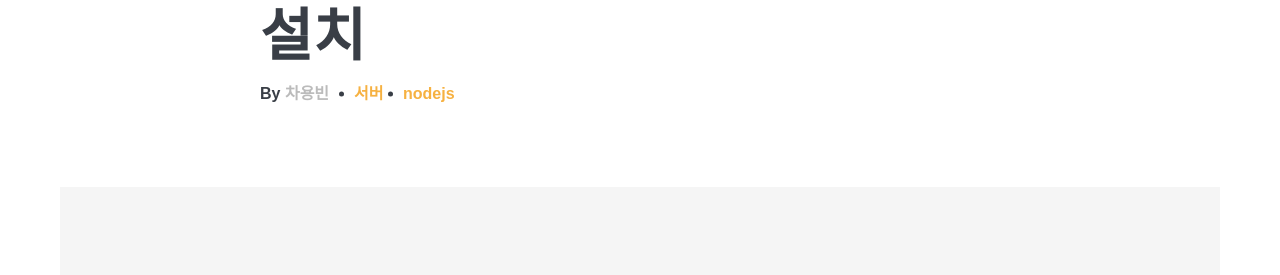
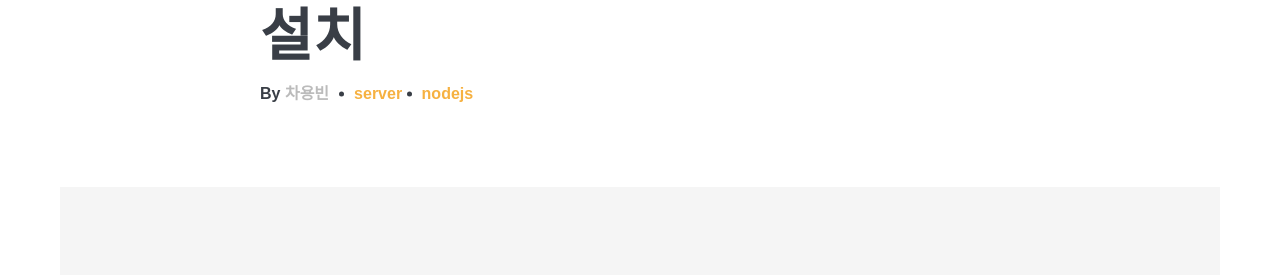
Before and after one commit to dr-coton/dr-coton.github.io, a Jekyll site: the page built from _posts/2020-10-06-install-nodejs-ubuntu.markdown, in a window 1280 px wide and 900 px high. Shown: the part 276-551 px from the top of the window. Built offline with Jekyll 4.4.1, drawn with Linux system fonts in a browser that asks for light colours; nearby versions of some CDN libraries; some web fonts are replaced; comment, search, counter and statistics services are not loaded.

Commit message:
change tag

```diff
--- a/_posts/2020-10-06-install-nodejs-ubuntu.markdown
+++ b/_posts/2020-10-06-install-nodejs-ubuntu.markdown
@@ -3,7 +3,7 @@ layout: post
 title:  우분투에서 node.js 설치
 date:   2020-10-06 16:00:00 +0900
 image:  ubuntu+node.jpg
-tags:   서버 nodejs
+tags:   server nodejs
 ---
 
 우분투 환경을 자주 사용하는데, 매번 새로운 환경에서 node.js 를 설치할 때 마다.. 찾아보는 것 같습니다.
```
